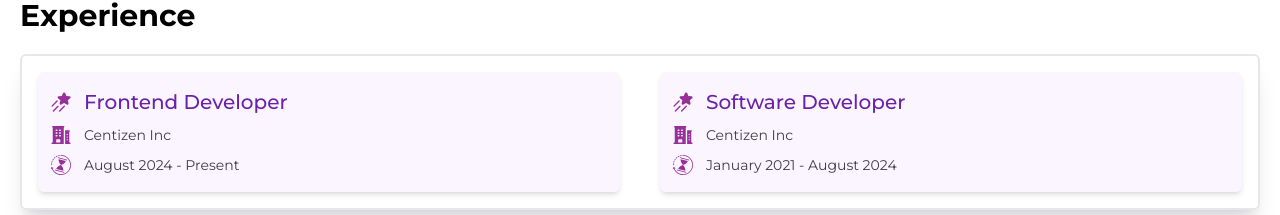
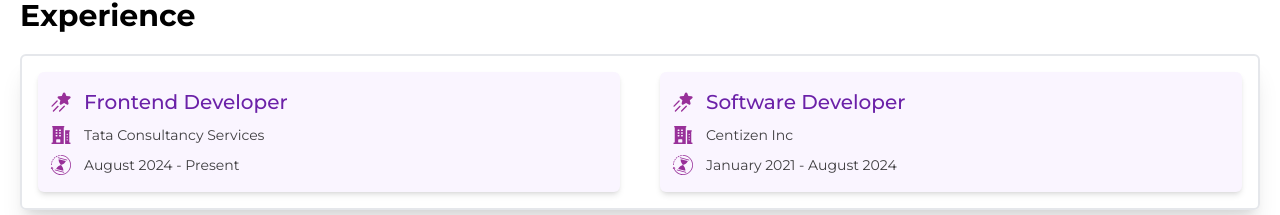
Before and after one commit to vishwakanth183/framer-motion, a Next.js app in the folder vkportfolio/: page / in a window 1280 px wide. Shown: the part 1335-1550 px from the top of the page. Built offline with nearby package versions, Linux system fonts and the light colour scheme.

Commit message:
quick change

```diff
--- a/vkportfolio/src/shared/contents/homeContent.ts
+++ b/vkportfolio/src/shared/contents/homeContent.ts
@@ -8,7 +8,7 @@
 export const experience = [
   {
     role: "Frontend Developer",
-    location: "Centizen Inc",
+    location: "Tata Consultancy Services",
     startDate: "August 2024",
     endDate: "Present",
   },
```
